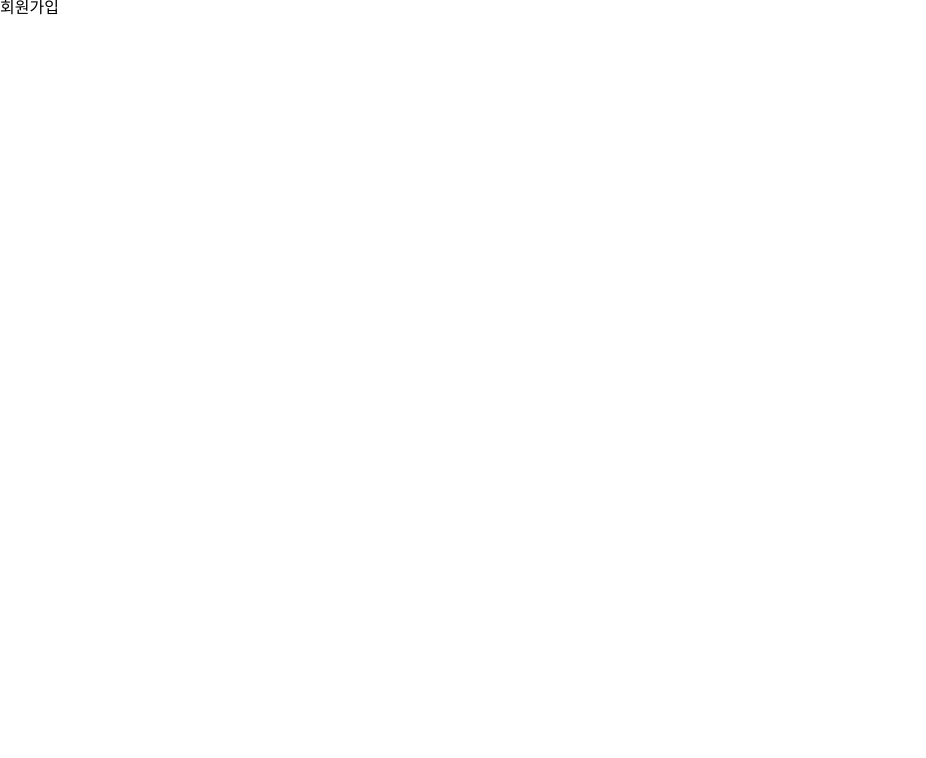
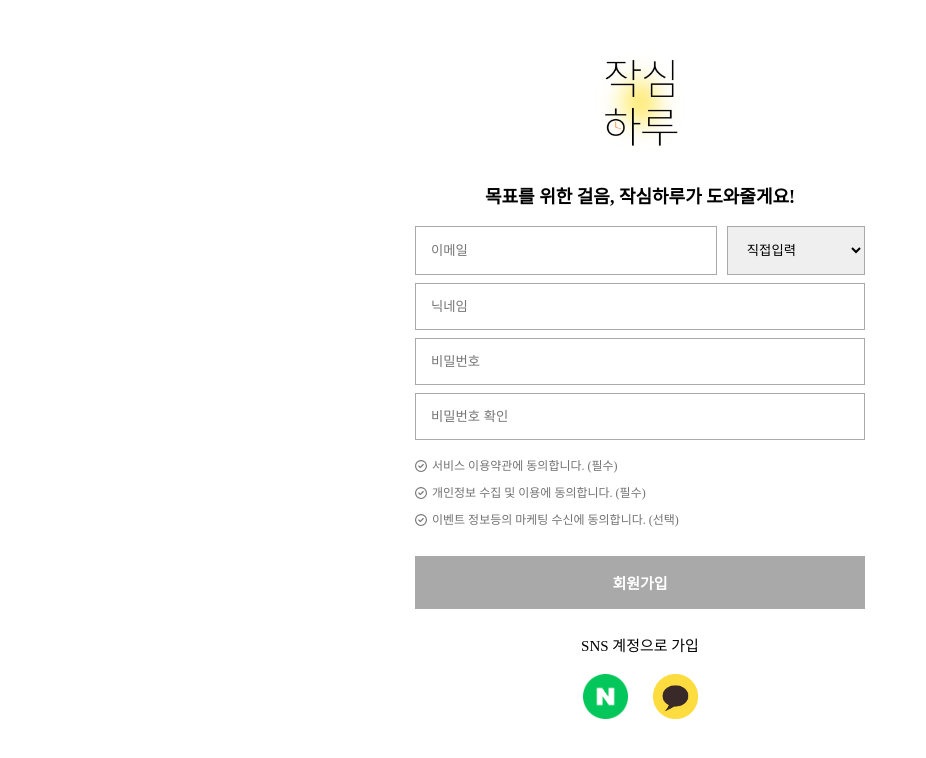
Before and after one commit to mandeukJeong/jaksim-front, a React (Create React App) app in the folder jaksim/: page /register in a window 1280 px wide. Shown: the top 758 px of the page, without its empty margins (0-926 px from the left). Built offline with nearby package versions, Linux system fonts and the light colour scheme.

Commit message:
style: Register desktop

```diff
--- /dev/null
+++ b/jaksim/src/components/auth/RegisterComponent.js
@@ -0,0 +1,135 @@
+import React from 'react';
+import styled from 'styled-components';
+import { FontAwesomeIcon } from '@fortawesome/react-fontawesome';
+import { faCircleCheck } from '@fortawesome/free-regular-svg-icons';
+
+const FormWrap = styled.form`
+  width: 100%;
+  display: flex;
+  flex-direction: column;
+  justify-content: center;
+  align-items: center;
+`;
+
+const InputWrap = styled.div`
+  width: 100%;
+  display: flex;
+  flex-direction: column;
+  margin: 20px;
+`;
+
+const EmailWrap = styled.div`
+  width: 100%;
+  margin-bottom: 8px;
+  display: flex;
+  gap: 10px;
+  input[type='text'] {
+    width: calc(100% / 12 * 8);
+  }
+
+  select {
+    width: calc(100% / 12 * 4);
+    padding: 15px;
+    border: 1px solid #a9a9a9;
+  }
+`;
+
+const RegisterInput = styled.input`
+  padding: 15px;
+  margin-bottom: 8px;
+  border: 1px solid #a9a9a9;
+  &:first-child,
+  &:last-child {
+    margin-bottom: 0px;
+  }
+`;
+
+const OptionWrap = styled.div`
+  width: 100%;
+  margin-bottom: 30px;
+  display: flex;
+  flex-direction: column;
+  gap: 15px;
+  color: #737373;
+  font-size: 14px;
+  a {
+    color: #737373;
+  }
+`;
+
+const CheckWrap = styled.div`
+  display: flex;
+  font-size: 12px;
+  gap: 5px;
+  cursor: pointer;
+  color: ${(props) => props.color};
+`;
+
+const RegisterButton = styled.button`
+  width: 100%;
+  padding: 16px;
+  margin-bottom: 30px;
+  font-weight: 700;
+  font-size: 15px;
+  color: #ffffff;
+  background-color: #a9a9a9;
+  border: none;
+  cursor: pointer;
+`;
+
+const ErrorWrap = styled.div`
+  width: 100%;
+  font-size: 13px;
+  font-weight: 700;
+  margin-bottom: 20px;
+  color: #f05650;
+`;
+
+const RegisterComponent = () => {
+  return (
+    <FormWrap>
+      <InputWrap>
+        <EmailWrap>
+          <RegisterInput type="text" placeholder="이메일" />
+          <select>
+            <option value={''}>직접입력</option>
+            <option value={'@naver.com'}>@naver.com</option>
+            <option value={'@gmail.com'}>@gmail.com</option>
+            <option value={'@kakao.com'}>@kakao.com</option>
+            <option value={'@daum.com'}>@daum.com</option>
+          </select>
+        </EmailWrap>
+
+        <RegisterInput type="text" placeholder="닉네임" />
+        <RegisterInput
+          type="password"
+          placeholder="비밀번호"
+          autoComplete="off"
+        />
+        <RegisterInput
+          type="password"
+          placeholder="비밀번호 확인"
+          autoComplete="off"
+        />
+      </InputWrap>
+      <OptionWrap>
+        <CheckWrap>
+          <FontAwesomeIcon icon={faCircleCheck} />
+          <p>서비스 이용약관에 동의합니다. (필수)</p>
+        </CheckWrap>
+        <CheckWrap>
+          <FontAwesomeIcon icon={faCircleCheck} />
+          <p>개인정보 수집 및 이용에 동의합니다. (필수)</p>
+        </CheckWrap>
+        <CheckWrap>
+          <FontAwesomeIcon icon={faCircleCheck} />
+          <p>이벤트 정보등의 마케팅 수신에 동의합니다. (선택)</p>
+        </CheckWrap>
+      </OptionWrap>
+      {/* <ErrorWrap>빈칸을 모두 입력해주세요.</ErrorWrap> */}
+      <RegisterButton type="submit">회원가입</RegisterButton>
+    </FormWrap>
+  );
+};
+
+export default RegisterComponent;
--- a/jaksim/src/pages/auth/RegisterPage.js
+++ b/jaksim/src/pages/auth/RegisterPage.js
@@ -1,7 +1,74 @@
 import React from 'react';
+import styled from 'styled-components';
+import { Link } from 'react-router-dom';
+import Logo from './../../assets/img/logo.png';
+import NaverLogin from './../../assets/img/btn_naver.png';
+import KakaoLogin from './../../assets/img/btn_kakao.png';
+import RegisterComponent from '../../components/auth/RegisterComponent';
+
+const RegisterWrap = styled.div`
+  width: 100%;
+  padding: 30px 0;
+  display: flex;
+  flex-direction: column;
+  justify-content: center;
+  align-items: center;
+`;
+
+const ContentWrap = styled.div`
+  width: 50%;
+  max-width: 450px;
+  text-align: center;
+
+  img {
+    max-width: 250px;
+    width: 100%;
+  }
+
+  h3 {
+    margin-top: 10px;
+    font-size: 18px;
+    font-weight: 700;
+  }
+`;
+
+const SnsWrap = styled.div`
+  width: 100%;
+  font-size: 15px;
+
+  div {
+    margin-top: 20px;
+    padding-bottom: 30px;
+    display: flex;
+    justify-content: center;
+    gap: 25px;
+  }
+
+  img {
+    width: 10%;
+    max-width: 45px;
+  }
+`;
 
 const RegisterPage = () => {
-  return <div>회원가입</div>;
+  return (
+    <RegisterWrap>
+      <ContentWrap>
+        <Link to="/">
+          <img src={Logo} alt="홈으로" />
+        </Link>
+        <h3>목표를 위한 걸음, 작심하루가 도와줄게요!</h3>
+        <RegisterComponent />
+        <SnsWrap>
+          <p>SNS 계정으로 가입</p>
+          <div>
+            <img src={NaverLogin} alt="네이버 로그인" />
+            <img src={KakaoLogin} alt="카카오 로그인" />
+          </div>
+        </SnsWrap>
+      </ContentWrap>
+    </RegisterWrap>
+  );
 };
 
 export default RegisterPage;
```
